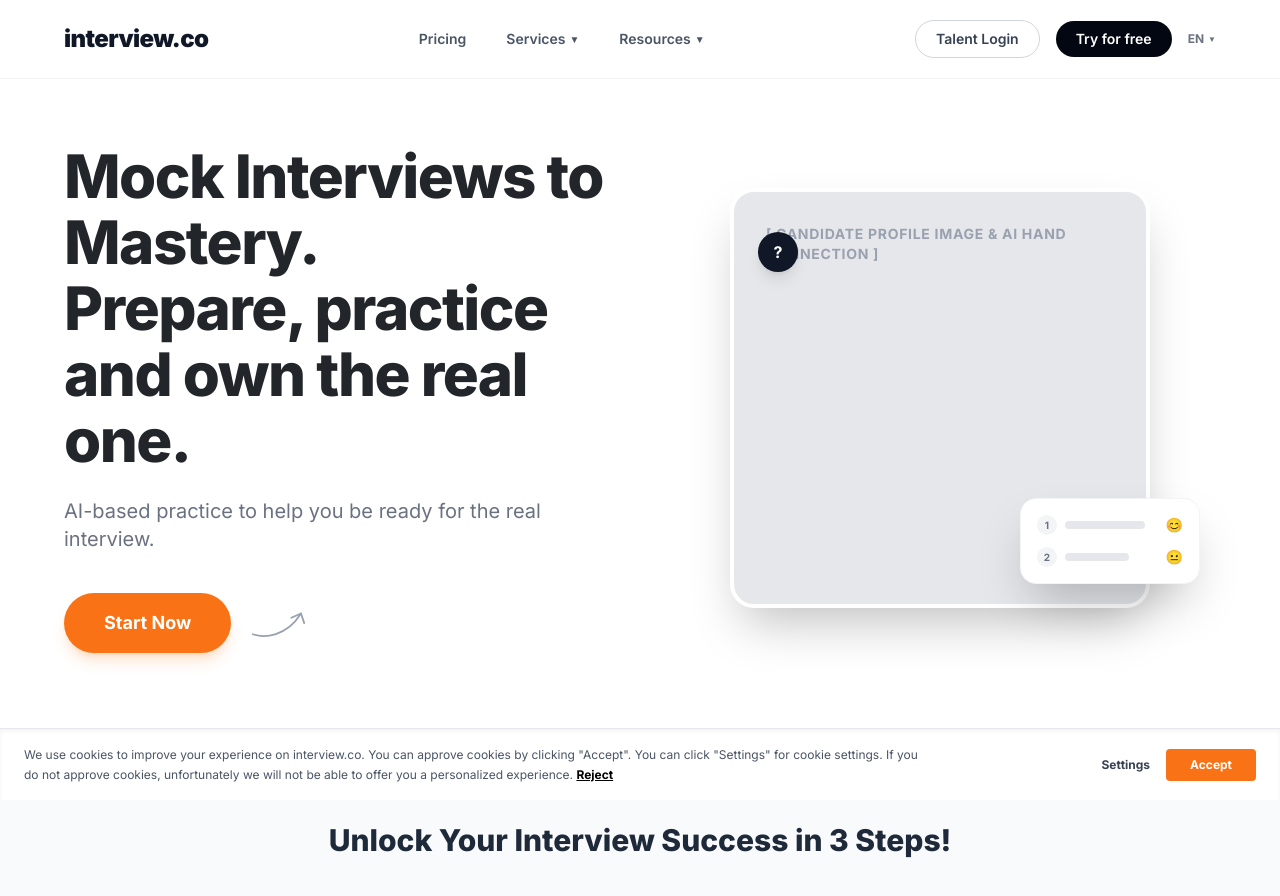
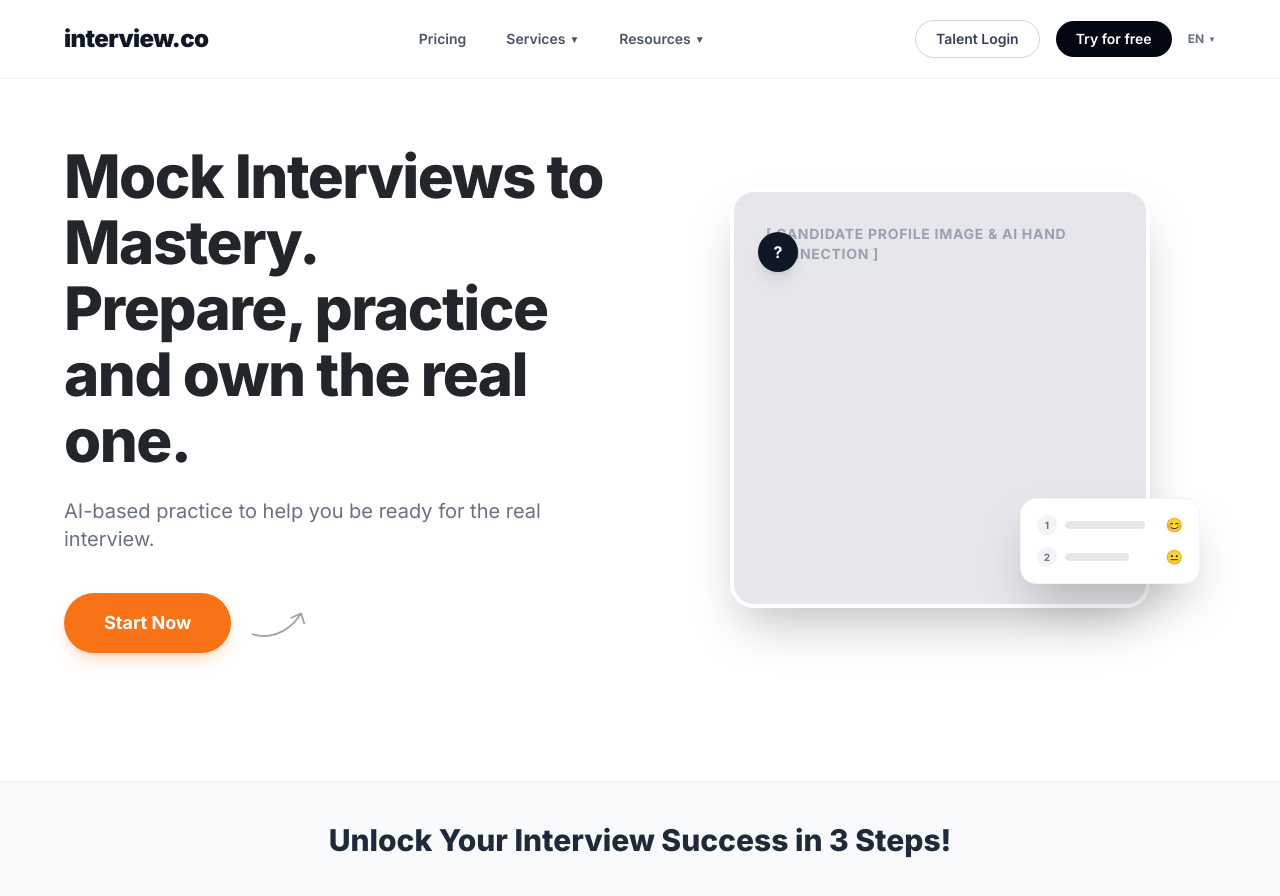
Before and after one commit to bharathramagiri/ai_mock_interview, a Next.js app: page / in a window 1280 px wide. Built offline with nearby package versions, Linux system fonts and the light colour scheme; no server answers.

Commit message:
Fixed Clerk Vercel Export Error

```diff
--- a/app/page.tsx
+++ b/app/page.tsx
@@ -1,12 +1,7 @@
-"use client";
-
 import Link from "next/link";
-import { useState } from "react";
 import { SignedIn, SignedOut, SignInButton, UserButton } from "@clerk/nextjs";
 
 export default function LandingPage() {
-  const [showCookieBar, setShowCookieBar] = useState(true);
-
   return (
     <div className="min-h-screen bg-white text-gray-900 flex flex-col relative overflow-x-hidden select-none">
 
@@ -29,8 +24,6 @@
         </nav>
 
         <div className="flex items-center space-x-4">
-
-          {/* THESE ARE THE NEW CLERK BUTTONS */}
           <SignedOut>
             <SignInButton mode="modal">
               <button className="text-sm font-semibold text-gray-700 border border-gray-300 rounded-full px-5 py-2 hover:bg-gray-50 transition">
@@ -50,7 +43,6 @@
             </Link>
             <UserButton />
           </SignedIn>
-          {/* END OF CLERK BUTTONS */}
 
           <div className="flex items-center space-x-1 text-xs font-bold text-gray-500 cursor-pointer">
             <span>EN</span>
@@ -78,7 +70,7 @@
             >
               Start Now
             </Link>
-            {/* Drawn Arrow Vector Dynamic Representation */}
+            {/* Drawn Arrow Vector */}
             <svg width="55" height="35" viewBox="0 0 76 49" fill="none" className="text-gray-400 stroke-current" strokeWidth="2.5" strokeLinecap="round">
               <path d="M2 39.5C18.5 45.5 49.5 42 68.5 12" />
               <path d="M56 16.5L69.5 10.5L74 24" />
@@ -88,17 +80,13 @@
 
         {/* Visual Graphic Right Column */}
         <div className="relative flex justify-center items-center">
-          {/* Main Decorative Golden Circle */}
           <div className="absolute w-[360px] h-[360px] md:w-[440px] md:h-[440px] bg-[#fbbf24] rounded-full -z-10 translate-x-4 translate-y-4"></div>
 
-          {/* Framed Graphic Container Mocking the Illustration */}
           <div className="w-[340px] h-[340px] md:w-[420px] md:h-[420px] bg-gray-200 rounded-3xl border-4 border-white shadow-2xl overflow-hidden flex flex-col justify-between p-8 relative">
             <div className="text-sm font-bold text-gray-400 uppercase tracking-wider">[ Candidate Profile Image & AI Hand Connection ]</div>
-            {/* Inside Mini Floating Icon */}
             <div className="absolute top-10 left-6 bg-gray-900 text-white rounded-full p-3 shadow-lg w-10 h-10 flex items-center justify-center font-bold">?</div>
           </div>
 
-          {/* Floating Live Tracking Feedback Card Widget */}
           <div className="absolute bottom-6 right-[-10px] md:right-4 bg-white p-4 rounded-2xl shadow-2xl border border-gray-100 flex flex-col space-y-3 min-w-[180px]">
             <div className="flex items-center justify-between space-x-4">
               <div className="flex items-center space-x-2">
@@ -124,19 +112,6 @@
           Unlock Your Interview Success in 3 Steps!
         </h3>
       </section>
-
-      {/* Synchronized Privacy Cookie Consent Banner */}
-      {showCookieBar && (
-        <div className="fixed bottom-0 left-0 right-0 bg-white border-t border-gray-200 px-6 py-4 flex flex-col md:flex-row items-center justify-between text-xs text-gray-600 z-50 shadow-inner">
-          <p className="max-w-4xl text-left leading-relaxed">
-            We use cookies to improve your experience on interview.co. You can approve cookies by clicking &quot;Accept&quot;. You can click &quot;Settings&quot; for cookie settings. If you do not approve cookies, unfortunately we will not be able to offer you a personalized experience. <span className="underline font-bold cursor-pointer text-black">Reject</span>
-          </p>
-          <div className="flex items-center space-x-4 mt-3 md:mt-0 whitespace-nowrap">
-            <button onClick={() => setShowCookieBar(false)} className="text-gray-700 font-bold hover:underline">Settings</button>
-            <button onClick={() => setShowCookieBar(false)} className="bg-[#f97316] text-white px-6 py-2 rounded font-bold hover:bg-orange-600 transition">Accept</button>
-          </div>
-        </div>
-      )}
     </div>
   );
 }
```
